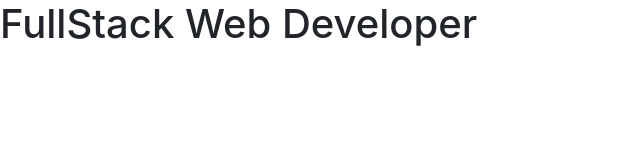
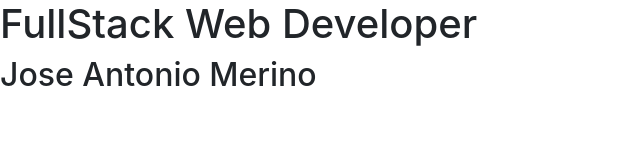
Before and after one commit to josemerinog/josemerinog.github.io, a plain HTML site: page index.html in a window 1280 px wide. Shown: the whole page, without its empty margins (0-640 px from the left). Drawn offline with nearby package versions, Linux system fonts and the light colour scheme.

Commit message:
update index.html

```diff
--- a/index.html
+++ b/index.html
@@ -11,6 +11,7 @@
 </head>
 <body>
 <h1>FullStack Web Developer</h1>
+<h2>Jose Antonio Merino</h2>
 
   <script src="https://code.jquery.com/jquery-3.2.1.slim.min.js" integrity="sha384-KJ3o2DKtIkvYIK3UENzmM7KCkRr/rE9/Qpg6aAZGJwFDMVNA/GpGFF93hXpG5KkN" crossorigin="anonymous"></script>
   <script src="https://cdnjs.cloudflare.com/ajax/libs/popper.js/1.12.9/umd/popper.min.js" integrity="sha384-ApNbgh9B+Y1QKtv3Rn7W3mgPxhU9K/ScQsAP7hUibX39j7fakFPskvXusvfa0b4Q" crossorigin="anonymous"></script>
```
